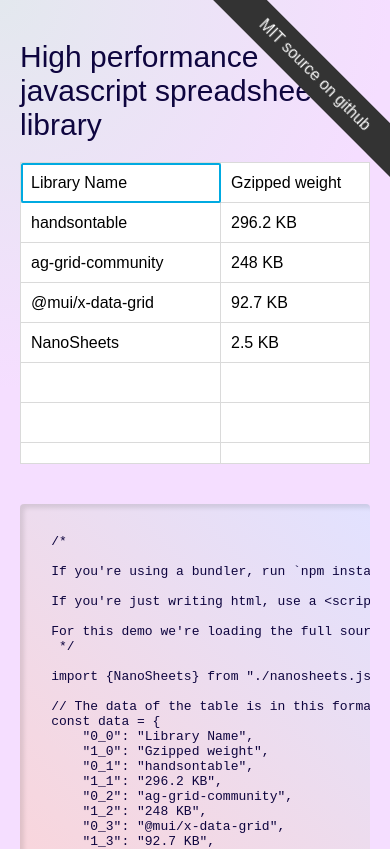
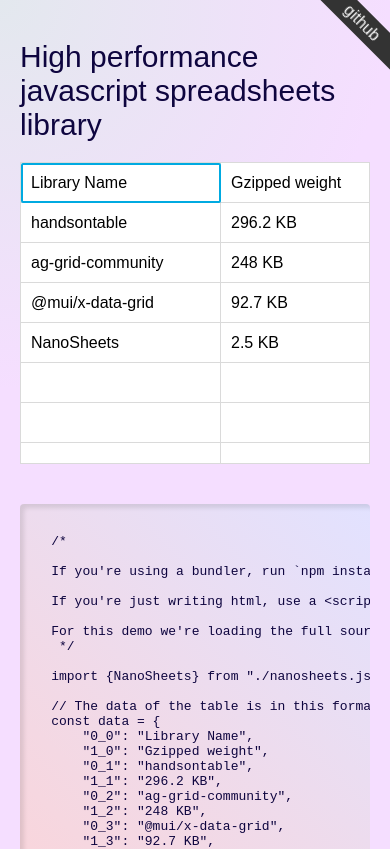
Before and after one commit to renanlecaro/nanosheets, a website: page index.html in a window 390 px wide. Shown: the top 849 px of the page. Drawn offline with Linux system fonts and the light colour scheme.

Commit message:
Avoid github link overlapping text too much on mobile

```diff
--- a/index.html
+++ b/index.html
@@ -90,7 +90,7 @@
 
 </script>
 
-<a href="https://github.com/renanlecaro/nanosheets" target="_blank" id="gh-link">MIT source on github</a>
+<a href="https://github.com/renanlecaro/nanosheets" target="_blank" id="gh-link">github</a>
 
 <style>
 
@@ -105,11 +105,11 @@
 
     #gh-link {
       position: fixed;
-        top: 56px;
-        right: -60px;
+      top: 10px;
+      right: -54px;
       display: block;
       background: #333;
-        padding: 10px 60px;
+      padding: 4px 60px;
       color: white;
       text-decoration: none;
       transform: rotate(45deg);
```
Lines whose indentation alone changed are shown as unchanged.
